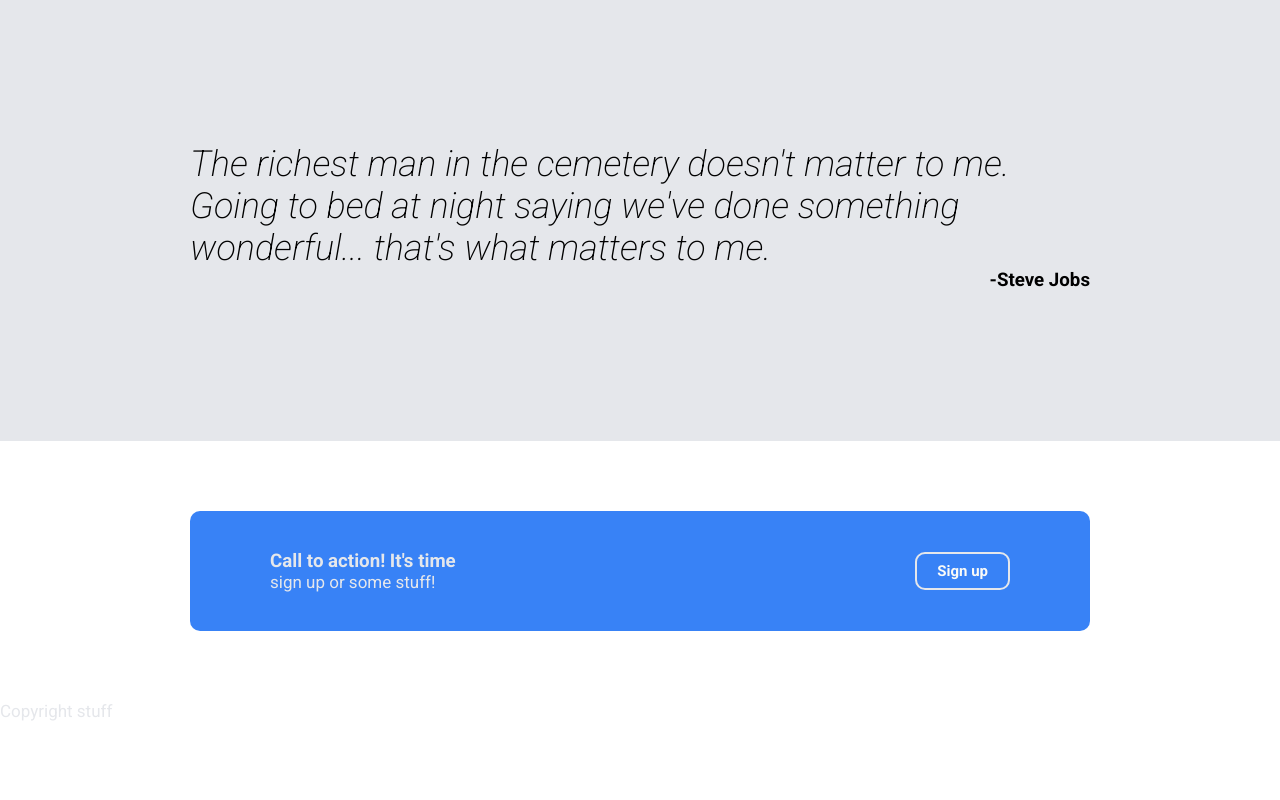
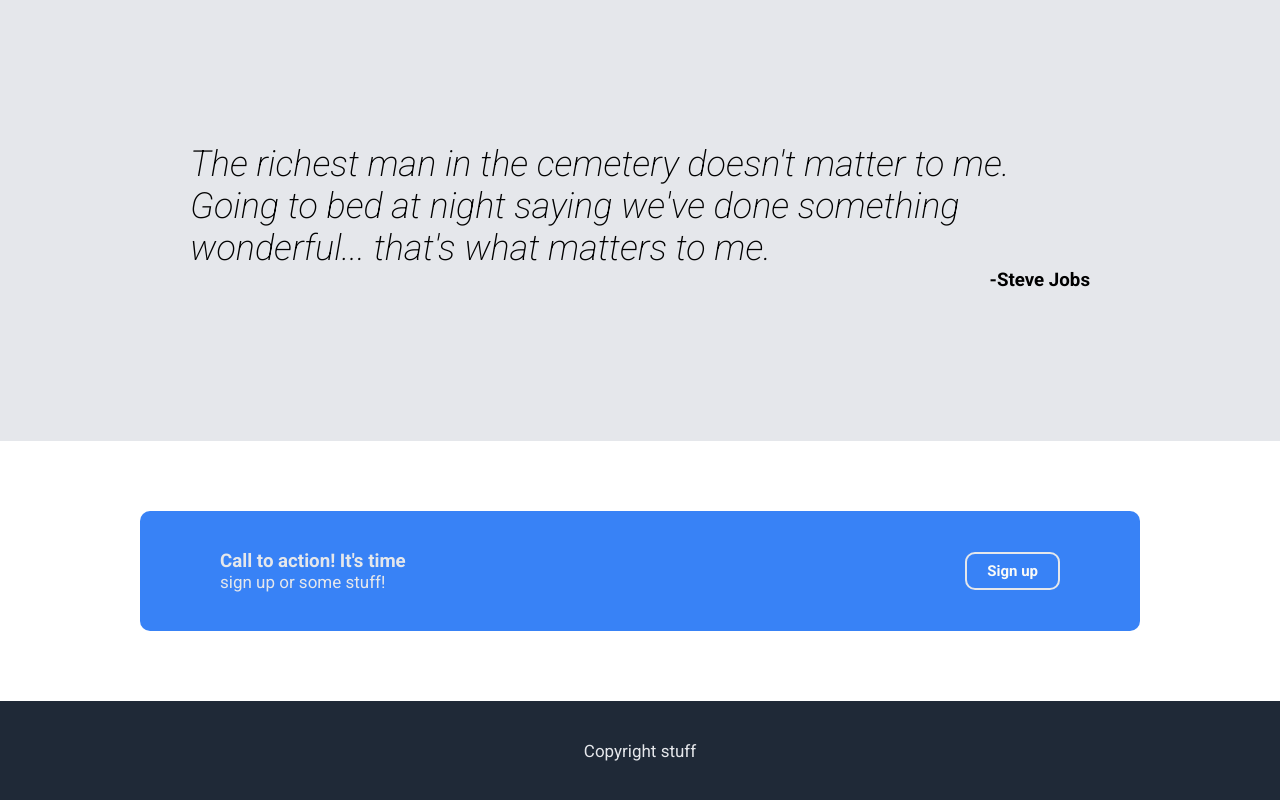
Before and after one commit to TheInfinites/odin-landing-page, a plain HTML site: page index.html in a window 1280 px wide. Shown: the part 968-1768 px from the top of the page. Before the commit the page ends 1689 px from the top, so only its background shows below. Drawn offline with Linux system fonts and the light colour scheme.

Commit message:
footer draft 1 done. basic website structure and styling done.

```diff
--- a/index.html
+++ b/index.html
@@ -164,7 +164,11 @@
 
     <!--footer-->
     <div class="footer">
-        <p>Copyright stuff</p>
+        <div class="footer-wrapper">
+
+            <p>Copyright stuff</p>
+
+        </div>
     </div>
 
 </body>
--- a/stylesheet.css
+++ b/stylesheet.css
@@ -33,7 +33,7 @@
 }
 
 .sec-1-wrapper {
-    max-width: 1100px;
+    max-width: 1000px;
     margin: auto;
     display: flex;
     flex-direction: column;
@@ -115,7 +115,7 @@
 
 /* section 2 */
 .sec-2-wrapper {
-    max-width: 1100px;
+    max-width: 900px;
     margin: auto;
 }
 
@@ -197,7 +197,7 @@
 
 .sec-4-wrapper {
     display: flex;
-    width: 900px;
+    width: 1000px;
     margin: auto;
     padding: 50px 0px;
 }
@@ -234,3 +234,17 @@
     font-weight: bold;
     margin: 0;
 }
+
+/* footer */
+
+.footer {
+    background-color: #1f2937;
+    padding: 40px 0px;
+}
+
+.footer-wrapper {
+    width: 1200px;
+    margin: auto;
+    display: flex;
+    justify-content: center;
+}
```
